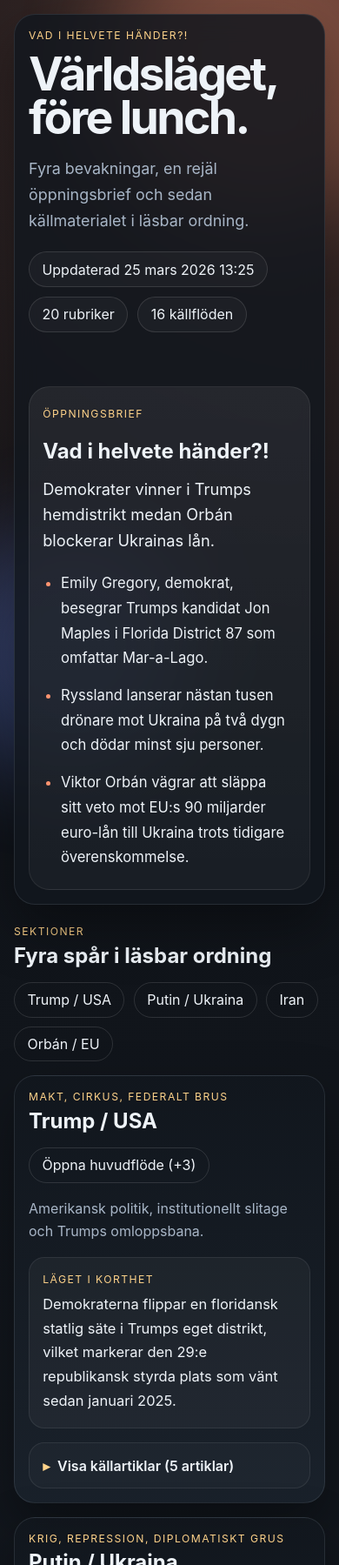
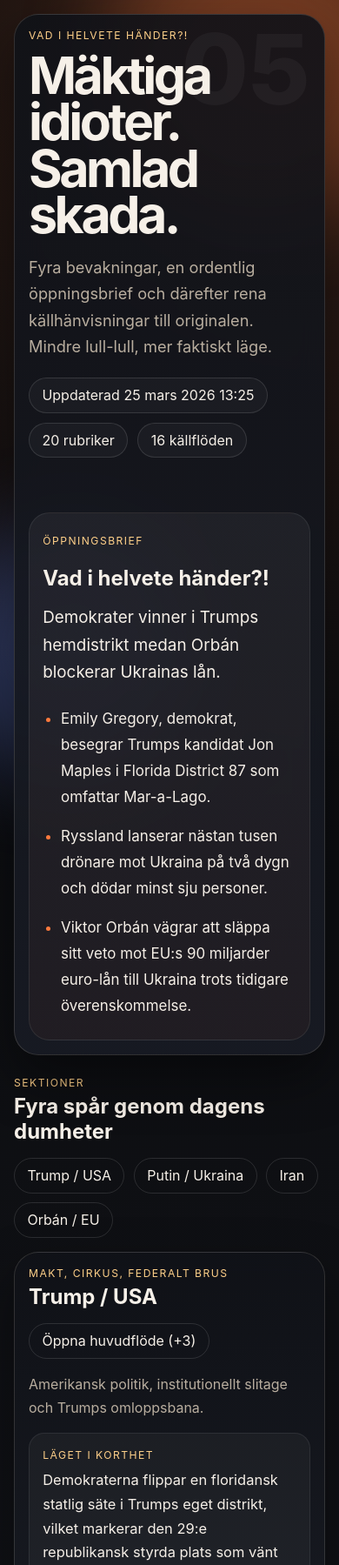
Before and after one commit to Henchibench/orange-horizon, a website: page docs/index.html in a window 390 px wide. Shown: the top 1799 px of the page at 87% size. Drawn offline with Linux system fonts and the light colour scheme.

Commit message:
feat: sharpen brief and switch to reference-only articles

```diff
--- a/docs/assets/app.js
+++ b/docs/assets/app.js
@@ -107,12 +107,9 @@ const render = async () => {
       storyFragment.querySelector('.source').textContent = item.source;
       storyFragment.querySelector('time').textContent = formatDate(item.pubDate);
       storyFragment.querySelector('h3').textContent = item.headline;
-      storyFragment.querySelector('.description').textContent = cleanSummary(item.description);
-      const resolvedUrl = item.actualUrl || item.link;
+      const resolvedUrl = item.link;
       const link = storyFragment.querySelector('.read-more');
       link.href = resolvedUrl;
-      const directLink = storyFragment.querySelector('.direct-link');
-      directLink.href = resolvedUrl;
       stories.appendChild(storyFragment);
     }
 
--- a/docs/assets/styles.css
+++ b/docs/assets/styles.css
@@ -1,16 +1,16 @@
 :root {
   color-scheme: dark;
-  --bg: #0e1116;
-  --bg-2: #161c24;
-  --panel: rgba(18, 23, 30, 0.84);
-  --panel-2: rgba(28, 36, 46, 0.84);
-  --panel-border: rgba(186, 201, 218, 0.12);
-  --text: #eef3f8;
-  --muted: #a8b6c7;
-  --accent: #ff9470;
-  --accent-2: #ffd38a;
-  --good: #8ed1b2;
-  --shadow: rgba(0, 0, 0, 0.35);
+  --bg: #0c0d10;
+  --bg-2: #171920;
+  --panel: rgba(16, 18, 24, 0.9);
+  --panel-2: rgba(24, 27, 35, 0.94);
+  --panel-border: rgba(245, 231, 210, 0.14);
+  --text: #f6f0e8;
+  --muted: #b9ae9f;
+  --accent: #ff7a3d;
+  --accent-2: #ffd089;
+  --good: #e6b15c;
+  --shadow: rgba(0, 0, 0, 0.42);
   font-family: Inter, ui-sans-serif, system-ui, sans-serif;
 }
 
@@ -21,9 +21,9 @@ body {
   min-height: 100vh;
   color: var(--text);
   background:
-    radial-gradient(circle at top right, rgba(255, 148, 112, 0.22), transparent 26%),
-    radial-gradient(circle at bottom left, rgba(255, 211, 138, 0.16), transparent 22%),
-    linear-gradient(180deg, var(--bg) 0%, var(--bg-2) 100%);
+    radial-gradient(circle at top right, rgba(255, 122, 61, 0.18), transparent 24%),
+    radial-gradient(circle at bottom left, rgba(255, 208, 137, 0.1), transparent 18%),
+    linear-gradient(180deg, #0a0b0d 0%, var(--bg) 22%, var(--bg-2) 100%);
 }
 
 a { color: inherit; text-decoration: none; }
@@ -38,9 +38,9 @@ a { color: inherit; text-decoration: none; }
 }
 
 .panel {
-  background: var(--panel);
+  background: linear-gradient(180deg, var(--panel) 0%, var(--panel-2) 100%);
   border: 1px solid var(--panel-border);
-  border-radius: 24px;
+  border-radius: 28px;
   padding: 1.35rem;
   backdrop-filter: blur(14px);
   box-shadow: 0 26px 60px var(--shadow);
@@ -50,9 +50,23 @@ a { color: inherit; text-decoration: none; }
   padding: clamp(1.35rem, 2.4vw, 2rem);
   min-height: min(92vh, 980px);
   display: grid;
-  grid-template-columns: minmax(0, 1.02fr) minmax(420px, 0.98fr);
+  grid-template-columns: minmax(0, 1.08fr) minmax(420px, 0.92fr);
   gap: 1.4rem;
   align-items: stretch;
+  position: relative;
+  overflow: hidden;
+}
+
+.panel-hero::before {
+  content: '05';
+  position: absolute;
+  right: clamp(1rem, 4vw, 3rem);
+  top: 0.35rem;
+  font-size: clamp(7rem, 18vw, 14rem);
+  line-height: 1;
+  color: rgba(255,255,255,0.04);
+  font-weight: 800;
+  pointer-events: none;
 }
 
 .hero-copy {
@@ -66,12 +80,12 @@ a { color: inherit; text-decoration: none; }
 .brief-panel {
   border-radius: 24px;
   border: 1px solid rgba(255,255,255,0.08);
-  background: linear-gradient(180deg, rgba(255,255,255,0.065) 0%, rgba(255,255,255,0.035) 100%);
-  padding: 1.4rem 1.35rem;
+  background: linear-gradient(180deg, rgba(255,255,255,0.05) 0%, rgba(255,122,61,0.045) 100%);
+  padding: 1.5rem 1.45rem;
   display: flex;
   flex-direction: column;
   justify-content: center;
-  min-height: clamp(28rem, 62vh, 44rem);
+  min-height: clamp(30rem, 64vh, 46rem);
 }
 
 .eyebrow, .section-kicker, .summary-label {
@@ -84,14 +98,15 @@ a { color: inherit; text-decoration: none; }
 
 .hero h1 {
   margin: 0;
-  max-width: 12ch;
-  font-size: clamp(3.35rem, 7vw, 6.6rem);
-  line-height: 0.94;
-  letter-spacing: -0.05em;
+  max-width: 8.5ch;
+  font-size: clamp(3.7rem, 8vw, 7.2rem);
+  line-height: 0.9;
+  letter-spacing: -0.06em;
+  text-wrap: balance;
 }
 
 .lede, .section-description, .description, .site-note { color: var(--muted); line-height: 1.68; }
-.lede { max-width: 58ch; font-size: 1.12rem; margin: 1.15rem 0 0; }
+.lede { max-width: 52ch; font-size: 1.14rem; margin: 1.15rem 0 0; }
 .hero-meta { display: flex; flex-wrap: wrap; gap: 0.7rem; margin-top: 1.25rem; }
 
 .meta-pill, .source-pill, .section-feed, .read-more, .direct-link {
@@ -105,16 +120,16 @@ a { color: inherit; text-decoration: none; }
 .site-note { margin: 1rem 0 0; max-width: 62ch; font-size: 0.95rem; min-height: 1.6em; }
 .panel-header h2, .section-card h2, .sections-intro h2, .brief-panel h2, .unavailable-card h2 { margin: 0; font-size: 1.5rem; }
 .brief-heading { display: grid; gap: 0.95rem; }
-.brief-intro { margin: 0; color: var(--text); font-size: 1.14rem; line-height: 1.62; max-width: 36ch; }
+.brief-intro { margin: 0; color: var(--text); font-size: 1.18rem; line-height: 1.68; max-width: 39ch; }
 
 .brief-bullets {
-  margin: 1.25rem 0 0;
+  margin: 1.35rem 0 0;
   padding-left: 1.3rem;
   color: var(--text);
   display: grid;
-  gap: 1.05rem;
-  line-height: 1.72;
-  font-size: 1.04rem;
+  gap: 1.1rem;
+  line-height: 1.78;
+  font-size: 1.06rem;
 }
 
 .brief-bullets li { padding-right: 0.4rem; }
@@ -130,6 +145,11 @@ a { color: inherit; text-decoration: none; }
   margin-top: 1rem;
   align-items: start;
 }
+
+@media (min-width: 1100px) {
+  .sections-list article:nth-child(1) { grid-column: span 2; }
+}
+
 
 .section-card, .unavailable-card {
   display: flex;
@@ -170,12 +190,12 @@ a { color: inherit; text-decoration: none; }
 .stories-toggle::before { content: '▸'; display: inline-block; margin-right: 0.55rem; color: var(--accent-2); transition: transform 140ms ease; }
 .stories-wrap[open] .stories-toggle::before { transform: rotate(90deg); }
 .stories { display: grid; gap: 0.85rem; padding: 0 1rem 1rem; }
-.story { padding: 1rem; border-radius: 18px; background: rgba(255,255,255,0.04); border: 1px solid rgba(255,255,255,0.08); }
+.story { padding: 1rem; border-radius: 18px; background: rgba(255,255,255,0.04); border: 1px solid rgba(255,255,255,0.08); display: grid; gap: 0.75rem; }
 .story-meta { display: flex; justify-content: space-between; gap: 0.75rem; color: var(--good); font-size: 0.84rem; }
 .story-meta p, .story-meta time { margin: 0; }
-.story h3 { margin: 0.65rem 0; line-height: 1.36; font-size: 1.08rem; }
-.story-links { display: flex; flex-wrap: wrap; gap: 0.65rem; margin-top: 0.9rem; }
-.read-more, .direct-link { display: inline-flex; font-weight: 600; }
+.story h3 { margin: 0; line-height: 1.36; font-size: 1.08rem; }
+.story-links { display: flex; flex-wrap: wrap; gap: 0.65rem; margin-top: 0.15rem; }
+.read-more { display: inline-flex; font-weight: 600; }
 
 .unavailable-card {
   grid-column: 1 / -1;
--- a/docs/index.html
+++ b/docs/index.html
@@ -14,8 +14,8 @@
       <section class="hero panel panel-hero">
         <div class="hero-copy">
           <p class="eyebrow">Vad i helvete händer?!</p>
-          <h1>Världsläget, före lunch.</h1>
-          <p class="lede">Fyra bevakningar, en rejäl öppningsbrief och sedan källmaterialet i läsbar ordning.</p>
+          <h1>Mäktiga idioter. Samlad skada.</h1>
+          <p class="lede">Fyra bevakningar, en ordentlig öppningsbrief och därefter rena källhänvisningar till originalen. Mindre lull-lull, mer faktiskt läge.</p>
           <div class="hero-meta">
             <span id="last-updated" class="meta-pill">Laddar lägesbild…</span>
             <span id="story-count" class="meta-pill">—</span>
@@ -37,7 +37,7 @@
       <section class="sections-intro">
         <div>
           <p class="section-kicker">Sektioner</p>
-          <h2>Fyra spår i läsbar ordning</h2>
+          <h2>Fyra spår genom dagens dumheter</h2>
         </div>
         <div id="sources-list" class="source-pills"></div>
       </section>
@@ -75,10 +75,8 @@
           <time></time>
         </div>
         <h3></h3>
-        <p class="description"></p>
         <div class="story-links">
           <a class="read-more" target="_blank" rel="noreferrer">Läs originalet</a>
-          <a class="direct-link" target="_blank" rel="noreferrer">Öppna direkt</a>
         </div>
       </article>
     </template>
@@ -87,7 +85,7 @@
       <article class="panel unavailable-card">
         <p class="section-kicker">Tillfälligt otillgänglig</p>
         <h2>Ingen publicerad version just nu</h2>
-        <p class="description">Sidan visar nästa uppdatering först när öppningsbrief, sektionssammanfattningar och artikeltexter klarar språkkontrollen utan trasig svenska eller engelska rester.</p>
+        <p class="description">Sidan visar nästa uppdatering först när öppningsbriefen och sektionssammanfattningarna klarar språkkontrollen utan trasig svenska eller engelska rester.</p>
       </article>
     </template>
 
```
Also changed, not shown: scripts/update-news.mjs (+52 -61 lines).
